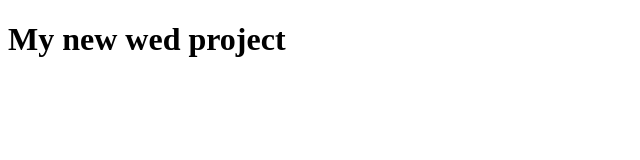
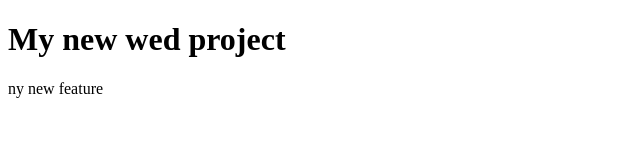
Before and after one commit to BhushanBaddiya/localRepo, a plain HTML site: page index.html in a window 1280 px wide. Shown: the whole page, without its empty margins (0-640 px from the left). Drawn offline with Linux system fonts and the light colour scheme.

Commit message:
new para

```diff
--- a/index.html
+++ b/index.html
@@ -7,5 +7,6 @@
 </head>
 <body>
     <h1>My new wed project</h1>
+    <p>ny new feature</p>
 </body>
 </html>
```
